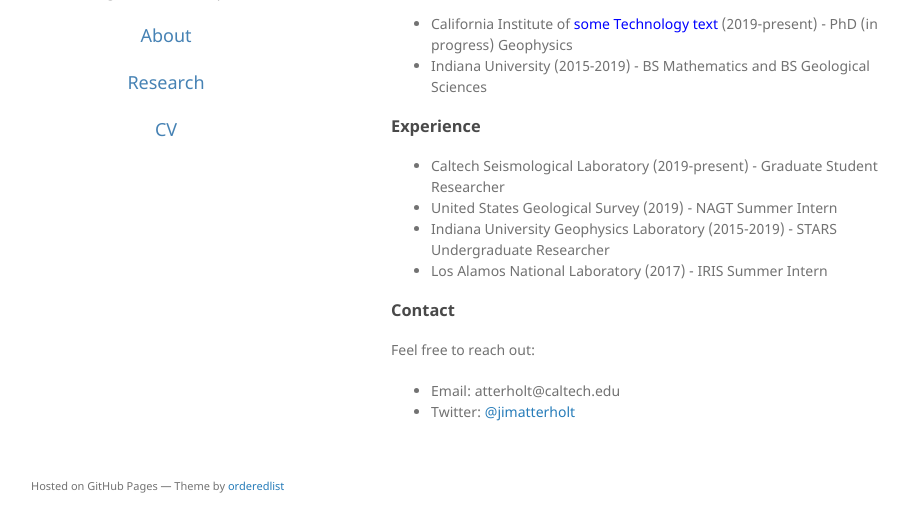
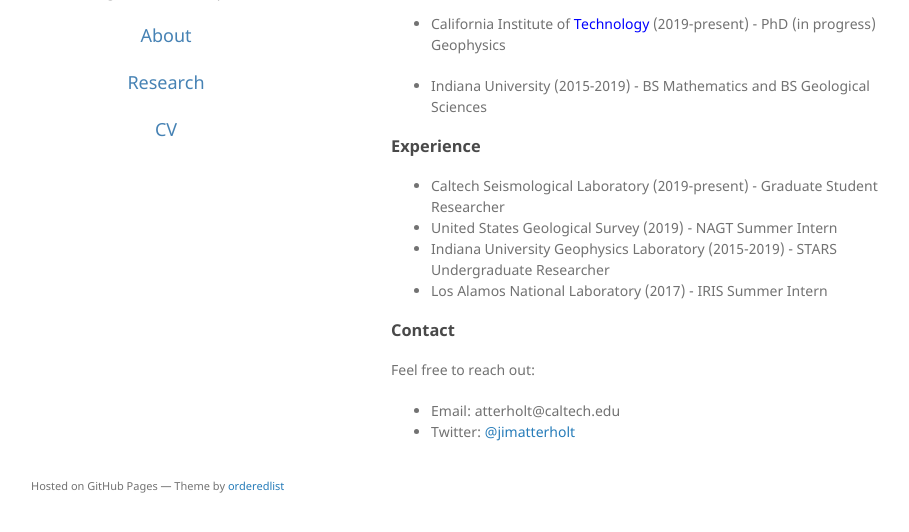
Before and after one commit to atterholt/atterholt.github.io, a Jekyll site: the page built from index.md, in a window 1280 px wide, cut to the strip 335-867 px from the top of the page. Shown: the whole strip, without its empty margins (179-1088 px from the left). Built offline with Jekyll 4.4.1, drawn with Linux system fonts in a browser that asks for light colours.

Commit message:
Update index.md

```diff
--- a/index.md
+++ b/index.md
@@ -13,7 +13,7 @@ Welcome! I'm an observational seismologist and PhD student at Caltech working un
   Education
 </h3>
 
-*   California Institute of <span style="color:blue">some Technology text</span> (2019-present) - PhD (in progress) Geophysics
+*   <p>California Institute of <span style="color:blue"> Technology </span> (2019-present) - PhD (in progress) Geophysics</p>
 *   Indiana University (2015-2019) - BS Mathematics and BS Geological Sciences
 
 <h3>
```
